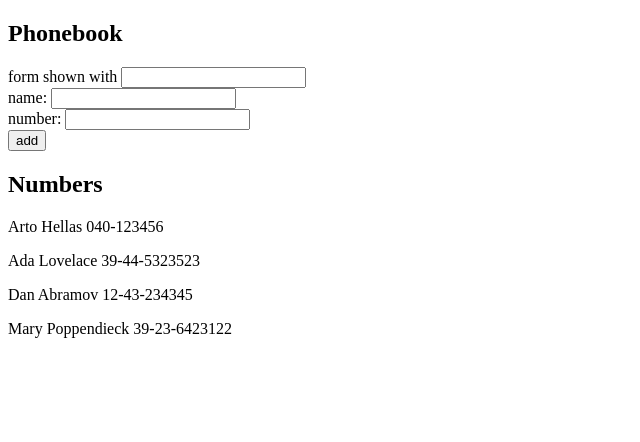
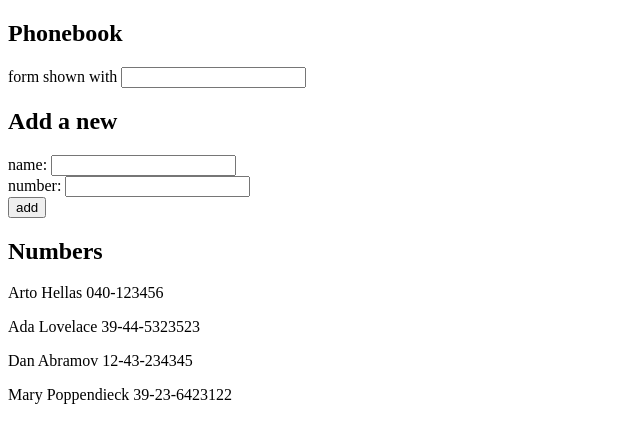
Before and after one commit to shreenanda-8/FullStack, a React (Create React App) app in the folder Part2/phonebook/: page / in a window 1280 px wide. Shown: the top 442 px of the page, without its empty margins (0-640 px from the left). Built offline with nearby package versions, Linux system fonts and the light colour scheme.

Commit message:
Exercises 2.6 - 2.10.

```diff
--- a/Part2/phonebook/src/App.js
+++ b/Part2/phonebook/src/App.js
@@ -1,16 +1,15 @@
 import React, { useState } from 'react'
-const Persons = (props)=>{
+const Persons = (props) => {
     const listOfPeople = props.list
-  if(listOfPeople.length)
-  {
-      const curate = listOfPeople.filter((info)=>{
+    if (listOfPeople.length) {
+        const curate = listOfPeople.filter((info) => {
             return info.visible === true
         })
-       const list = curate.map((info)=>{
+        const list = curate.map((info) => {
 
-                    return <p key = {info.name}>{info.name}  {info.number}</p>
+            return <p key={info.name}>{info.name}  {info.number}</p>
         })
-      return(
+        return (
             <div>
                 {
                     list
@@ -19,17 +18,27 @@ const Persons = (props)=>{
 
         )
     }
-  else{return <></>}
+    else { return <></> }
 }
-const Filter = ({searchField, handleSearchField})=>{
-    return(
+const Filter = ({ searchField, handleSearchField }) => {
+    return (
         <div>
-            form shown with <input value = {searchField} onChange = {handleSearchField}/>
+            form shown with <input value={searchField} onChange={handleSearchField} />
         </div>
     )
 }
-const PersonFomr = ()=>{
-
+const PersonForm = ({newName,newNumber, event, handleNameSender, handleNumberSender, handleSubmitSender}) => {
+   return(
+    <form >
+    <div>
+        name: <input value={newName} onChange={(event) => handleNameSender(event)} />
+    </div>
+    <div>number: <input value={newNumber} onChange={(event) => handleNumberSender(event)} /></div>
+    <div>
+        <button type="submit" onClick={(event) => handleSubmitSender(event)}>add</button>
+    </div>
+   </form>
+   )
 }
 const App = () => {
     const [persons, setPersons] = useState([
@@ -39,54 +48,52 @@ const App = () => {
         { name: 'Mary Poppendieck', number: '39-23-6423122', visible: true }
     ])
     const [newNumber, setNewNumber] = useState('')
-  const [ newName, setNewName ] = useState('')
+    const [newName, setNewName] = useState('')
     const [searchField, setSearch] = useState('')
-const handleName = (event)=>{
+    const handleName = (event) => {
 
         //I got an error about uncontrolled input and controlled input unitil I updated the state
         setNewName(event.target.value)
 
     }
-const handleNumber = (event)=>{
+    const handleNumber = (event) => {
         event.preventDefault()
         setNewNumber(event.target.value)
     }
-const handleSubmit = (event)=>{
+    const handleSubmit = (event) => {
 
         event.preventDefault()
         const listPeople = [...persons]
 
         //Directly checking includes of an array of objects is not possible
-   const listNames = listPeople.map((info)=>info.name)
+        const listNames = listPeople.map((info) => info.name)
 
-   if(listNames.includes(newName))
-   {
-       alert(`This guy ${newName} is already exists`)
+        if (listNames.includes(newName)) {
+            alert(`${newName} is already added to the PhoneBook`)
         }
-   else{
-    const data = {name: newName, number: newNumber, visible: true}
+        else {
+            const data = { name: newName, number: newNumber, visible: true }
             listPeople.push(data)
             setPersons(listPeople)
         }
 
     }
-const handleSearchChange = (event)=>{
+    const handleSearchChange = (event) => {
         event.preventDefault()
 
         const listPeople = [...persons]
 
         setSearch(event.target.value)
-    const listToDisplay = listPeople.map((info)=>{
-        var name = info.name
+        const listToDisplay = listPeople.map((info) => {
+            var name = info.name.toLowerCase()
             //Setting event.target.value works but searchField is not working it's always 1 step behind the time
-        //Don't know why
-        if(!name.includes(event.target.value))
-        {
+            //That's why better to use event.target.value
+
+            if (!name.includes(event.target.value.toLowerCase())) {
                 info.visible = false
 
             }
-        else
-        {
+            else {
                 info.visible = true
             }
             return info
@@ -97,18 +104,19 @@ const handleSearchChange = (event)=>{
     return (
         <div>
             <h2>Phonebook</h2>
-      <Filter searchField = {searchField} handleSearchField ={(event)=>handleSearchChange(event)}/>
-      <form >
-        <div>
-          name: <input value = {newName} onChange = {(event)=>handleName(event)}/>
-        </div>
-        <div>number: <input value = {newNumber} onChange = {(event)=>handleNumber(event)}/></div>
-        <div>
-          <button type="submit" onClick = {(event)=>handleSubmit(event)}>add</button>
-        </div>
-      </form>
+            <Filter searchField={searchField} handleSearchField={(event) => handleSearchChange(event)} />
+
+            <h2>Add a new </h2>
+
+            <PersonForm
+            newNmae = {newName}
+            newNumber = {newNumber}
+            handleNameSender = {(event)=>handleName(event)}
+            handleNumberSender = {(event)=>handleNumber(event)}
+            handleSubmitSender = {(event)=>handleSubmit(event)}
+            />
             <h2>Numbers</h2>
-        <Persons list = {persons}/>
+            <Persons list={persons} />
 
         </div>
     )
```
Lines whose indentation alone changed are shown as unchanged.
